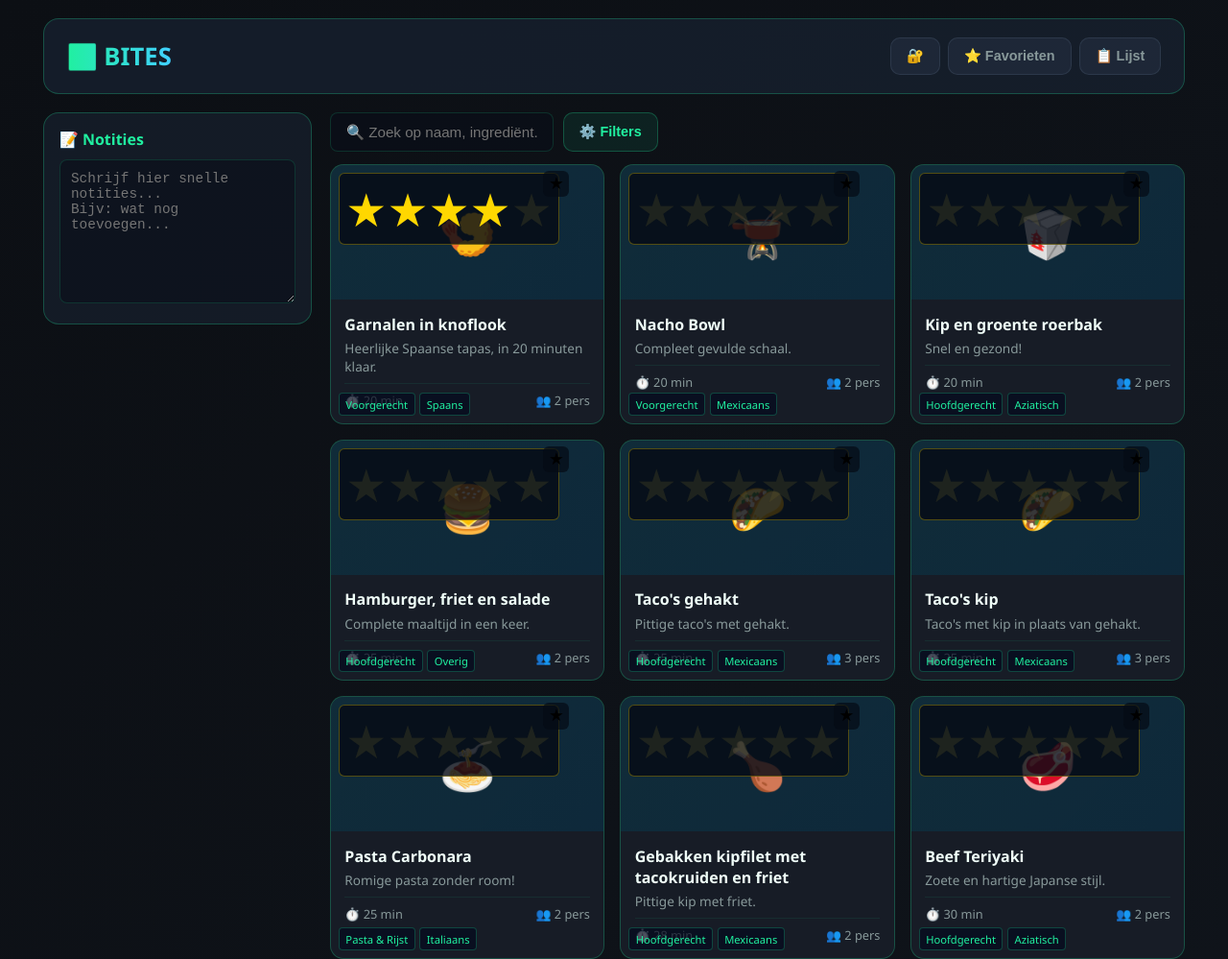
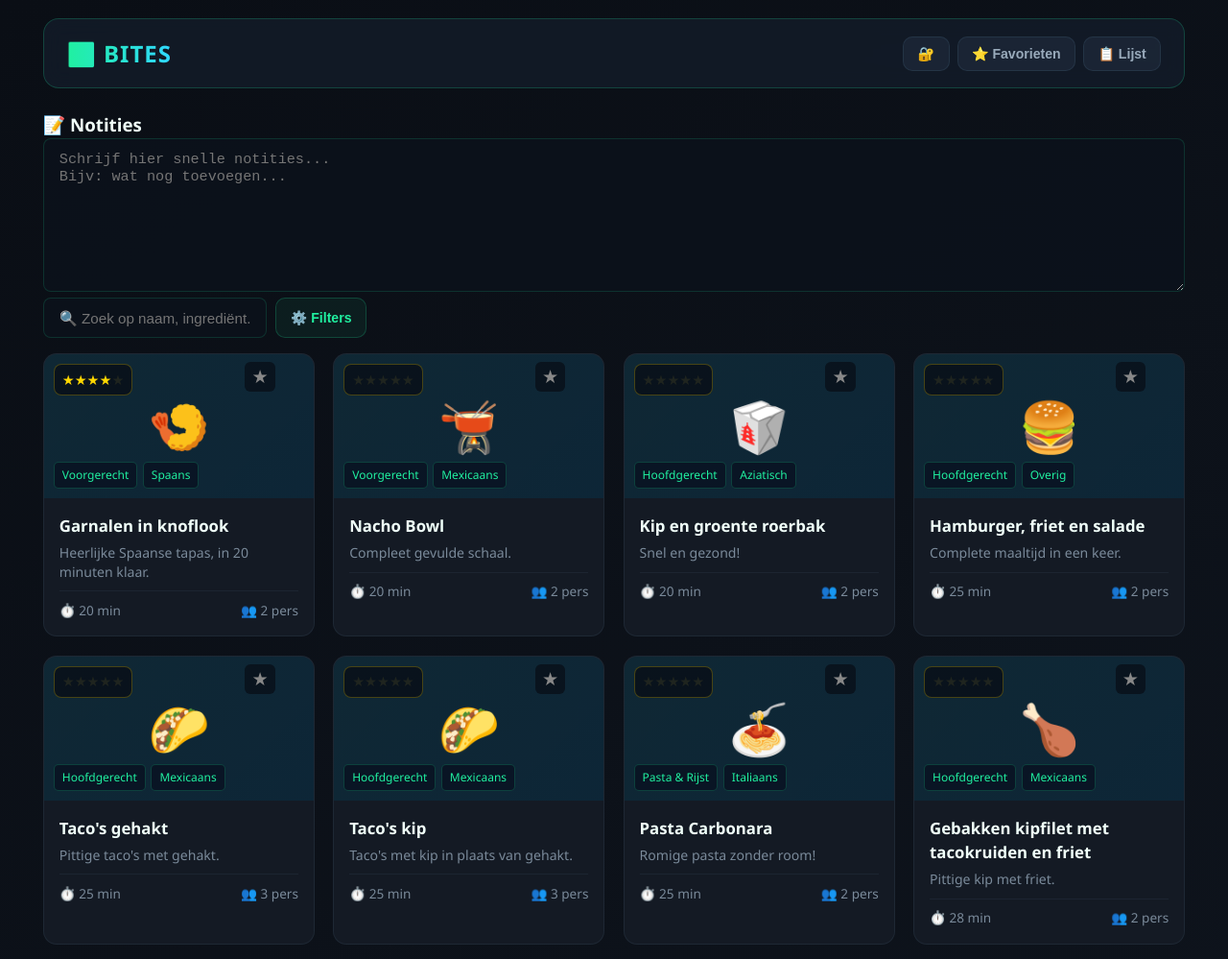
Before and after one commit to 0TL0/Bites, a plain HTML site: page index.html in a window 1280 px wide. Shown: the top 999 px of the page at 96% size. Drawn offline with Linux system fonts and the light colour scheme.

Commit message:
Update stijl.css

```diff
--- a/stijl.css
+++ b/stijl.css
@@ -1,24 +1,25 @@
 :root {
     --achtergrond: #0c0f14;
-    --kaart: #171c26;
-    --kaart-hover: #1f2633;
+    --kaart: #141a24;
+    --kaart-hover: #1a2130;
     --tekst: #f0fff9;
-    --grijs: #88999a;
+    --grijs: #7a8a9a;
     --groen: #20f0a0;
     --groen-donker: #00c080;
     --goud: #ffd700;
     --rood: #ff5566;
-    --rand: rgba(32, 240, 160, 0.25);
-    --neon: 0 0 8px var(--groen), 0 0 16px var(--groen-donker), 0 0 24px rgba(32,240,160,0.4);
+    --rand: rgba(32, 240, 160, 0.2);
+    --neon: 0 0 6px var(--groen), 0 0 12px rgba(32,240,160,0.35);
 }
 
 * {box-sizing:border-box;margin:0;padding:0;}
 
 body {
-    background: linear-gradient(135deg, #0c0f14 0%, #121820 100%);
+    background: linear-gradient(145deg, #0a0e15 0%, #111822 100%);
     color: var(--tekst);
-    font-family: Segoe UI, sans-serif;
+    font-family: 'Segoe UI', system-ui, sans-serif;
     min-height: 100vh;
+    line-height: 1.5;
 }
 
 .container {
@@ -28,48 +29,55 @@ body {
 }
 
 header {
-    background: rgba(25, 35, 50, 0.7);
+    background: rgba(20, 30, 45, 0.7);
     border: 1px solid var(--rand);
     border-radius: 16px;
-    padding: 1.2rem 1.5rem;
+    padding: 1.1rem 1.5rem;
     display: flex;
     flex-wrap: wrap;
     align-items: center;
     justify-content: space-between;
     gap: 0.8rem;
-    margin-bottom: 1.2rem;
+    margin-bottom: 1.5rem;
     position: sticky;
     top: 0.8rem;
     z-index: 100;
+    backdrop-filter: blur(10px);
 }
 
 .logo {
-    font-size: 1.6rem;
+    font-size: 1.5rem;
     font-weight: 800;
-    background: linear-gradient(90deg, var(--groen), #40d0ff);
+    background: linear-gradient(90deg, var(--groen), #30d8ff);
     -webkit-background-clip: text;
     -webkit-text-fill-color: transparent;
+    letter-spacing: 1px;
 }
 
-.acties {display:flex;gap:0.5rem;align-items:center;flex-wrap:wrap;}
+.acties {
+    display: flex;
+    gap: 0.5rem;
+    align-items: center;
+    flex-wrap: wrap;
+}
 
 .btn {
-    background: rgba(32,240,160,0.08);
+    background: rgba(32,240,160,0.06);
     color: var(--groen);
     border: 1px solid var(--rand);
-    padding: 0.6rem 1rem;
+    padding: 0.55rem 0.9rem;
     border-radius: 10px;
     cursor: pointer;
     font-weight: 600;
-    transition: all 0.25s ease;
-    font-size: 0.9rem;
+    transition: all 0.2s ease;
+    font-size: 0.88rem;
 }
 
 .btn:hover {
-    transform: translateY(-2px);
+    transform: translateY(-1px);
     border-color: var(--groen);
     box-shadow: var(--neon);
-    background: rgba(32,240,160,0.15);
+    background: rgba(32,240,160,0.12);
 }
 
 .btn.prim {
@@ -79,108 +87,79 @@ header {
 }
 
 .btn.prim:hover {
-    box-shadow: 0 0 10px #00c080, 0 0 20px rgba(0,192,128,0.4);
+    box-shadow: 0 0 8px #00c080, 0 0 16px rgba(0,192,128,0.3);
 }
 
 .btn.sec {
-    background: rgba(40,50,70,0.5);
-    color: var(--grijs);
-    border-color: rgba(80,100,120,0.3);
+    background: rgba(40,55,75,0.4);
+    color: #9ab;
+    border-color: rgba(80,110,140,0.2);
 }
 
 .btn.sec:hover {
     color: #40d0ff;
-    border-color: #40d0ff;
-    box-shadow: 0 0 6px #40d0ff, 0 0 14px rgba(64,208,255,0.3);
+    border-color: rgba(64,208,255,0.4);
+    box-shadow: 0 0 5px rgba(64,208,255,0.2);
 }
 
 .btn.rood {
-    background: rgba(255,60,80,0.1);
+    background: rgba(255,60,80,0.08);
     color: #ff7788;
-    border-color: rgba(255,80,100,0.25);
+    border-color: rgba(255,80,100,0.2);
 }
 
 .btn.rood:hover {
-    background: rgba(255,60,80,0.2);
-    box-shadow: 0 0 8px #ff4455;
-}
-
-.rij-hoofd {
-    display: grid;
-    grid-template-columns: 280px 1fr;
-    gap: 1.2rem;
-}
-
-.notitie-vak {
-    background: rgba(25,35,50,0.6);
-    border: 1px solid var(--rand);
-    border-radius: 16px;
-    padding: 1rem;
-    height: fit-content;
-    position: sticky;
-    top: 90px;
-}
-
-.notitie-vak h3 {
-    color: var(--groen);
-    margin-bottom: 0.6rem;
-    font-size: 1rem;
-}
-
-.notitie-vak textarea {
-    width: 100%;
-    background: rgba(10,15,25,0.6);
-    border: 1px solid rgba(32,240,160,0.15);
-    color: var(--tekst);
-    padding: 0.7rem;
-    border-radius: 8px;
-    font-size: 0.9rem;
-    resize: vertical;
-    min-height: 150px;
+    background: rgba(255,60,80,0.15);
+    box-shadow: 0 0 6px rgba(255,68,85,0.3);
 }
 
 .zoek-balk {
     display: flex;
     gap: 0.6rem;
     flex-wrap: wrap;
-    margin-bottom: 0.8rem;
+    margin-bottom: 1rem;
 }
 
 input, select, textarea {
-    background: rgba(10,15,25,0.7);
+    background: rgba(12,18,28,0.8);
     border: 1px solid rgba(32,240,160,0.15);
     color: var(--tekst);
     padding: 0.7rem 1rem;
     border-radius: 8px;
     font-size: 0.95rem;
     outline: none;
+    transition: border 0.2s, box-shadow 0.2s;
 }
 
 input:focus, select:focus, textarea:focus {
     border-color: var(--groen);
-    box-shadow: 0 0 0 2px rgba(32,240,160,0.15);
+    box-shadow: 0 0 0 2px rgba(32,240,160,0.1);
 }
 
 .filter-uitklap {
     display: none;
-    grid-template-columns: repeat(auto-fit, minmax(160px, 1fr));
-    gap: 0.6rem;
-    margin-bottom: 1rem;
+    grid-template-columns: repeat(auto-fit, minmax(180px, 1fr));
+    gap: 0.7rem;
+    margin-bottom: 1.2rem;
+    padding: 1rem;
+    background: rgba(20,30,45,0.5);
+    border-radius: 12px;
+    border: 1px solid var(--rand);
 }
 
 .filter-uitklap.aan {display:grid;}
 
 .rooster {
     display: grid;
-    grid-template-columns: repeat(auto-fill, minmax(260px, 1fr));
-    gap: 1rem;
+    grid-template-columns: repeat(auto-fill, minmax(280px, 1fr));
+    gap: 1.2rem;
 }
 
-.rooster.lijst {grid-template-columns:1fr;gap:0.4rem;}
+.rooster.lijst {grid-template-columns:1fr;gap:0.5rem;}
 
 .kaart {
     background: var(--kaart);
-    border: 1px solid var(--rand);
+    border: 1px solid rgba(60,80,100,0.25);
     border-radius: 14px;
     overflow: hidden;
     display: flex;
@@ -191,90 +170,95 @@ input:focus, select:focus, textarea:focus {
 }
 
 .kaart:hover {
-    transform: translateY(-4px);
-    border-color: var(--groen);
-    box-shadow: 0 0 10px rgba(32,240,160,0.15), 0 10px 25px rgba(0,0,0,0.3);
+    transform: translateY(-3px);
+    border-color: rgba(32,240,160,0.4);
+    box-shadow: 0 4px 20px rgba(0,0,0,0.3), 0 0 10px rgba(32,240,160,0.1);
     background: var(--kaart-hover);
 }
 
 .kaart-foto {
-    height: 140px;
-    background: linear-gradient(135deg, rgba(0,80,100,0.3), rgba(0,60,90,0.4));
+    height: 150px;
+    background: linear-gradient(135deg, rgba(0,80,100,0.25), rgba(0,60,90,0.35));
     display: flex;
     align-items: center;
     justify-content: center;
-    font-size: 3rem;
+    font-size: 3.2rem;
+    position: relative;
 }
 
 .kaart-foto img {width:100%;height:100%;object-fit:cover;}
 
 .kaart-ster {
     position: absolute;
-    top: 8px;
-    left: 8px;
-    background: rgba(5,10,20,0.8);
-    padding: 0.25rem 0.4rem;
-    border-radius: 6px;
-    border: 1px solid rgba(255,215,0,0.3);
+    top: 10px;
+    left: 10px;
+    background: rgba(8,12,20,0.75);
+    padding: 0.3rem 0.5rem;
+    border-radius: 8px;
+    border: 1px solid rgba(255,215,0,0.25);
     color: var(--goud);
+    font-size: 0.9rem;
 }
 
 .kaart-fav {
     position: absolute;
-    top: 6px;
-    right: 36px;
-    background: rgba(5,10,20,0.7);
+    top: 8px;
+    right: 40px;
+    background: rgba(8,12,20,0.7);
     border: none;
-    font-size: 1.1rem;
+    font-size: 1.2rem;
     cursor: pointer;
-    padding: 0.2rem 0.35rem;
+    padding: 0.25rem 0.45rem;
     border-radius: 6px;
+    color: #888;
+    transition: all 0.2s;
 }
 
 .kaart-fav.ja {color:var(--goud);text-shadow:0 0 4px var(--goud);}
+.kaart-fav:hover {transform: scale(1.15);}
 
 .kaart-bewerk {
     position: absolute;
-    top: 6px;
-    right: 8px;
-    background: rgba(5,10,20,0.7);
+    top: 8px;
+    right: 10px;
+    background: rgba(8,12,20,0.7);
     border: none;
     color: var(--groen);
-    font-size: 0.9rem;
+    font-size: 0.95rem;
     cursor: pointer;
-    padding: 0.25rem 0.4rem;
+    padding: 0.25rem 0.45rem;
     border-radius: 6px;
 }
 
 .kaart-labels {
     position: absolute;
-    bottom: 8px;
-    left: 8px;
+    bottom: 10px;
+    left: 10px;
     display: flex;
-    gap: 0.3rem;
+    gap: 0.35rem;
     flex-wrap: wrap;
 }
 
 .kaart-label {
-    background: rgba(5,10,30,0.7);
-    padding: 0.2rem 0.4rem;
-    border-radius: 4px;
-    font-size: 0.7rem;
+    background: rgba(8,15,30,0.7);
+    padding: 0.25rem 0.5rem;
+    border-radius: 5px;
+    font-size: 0.75rem;
     color: var(--groen);
-    border: 1px solid rgba(32,240,160,0.25);
+    border: 1px solid rgba(32,240,160,0.2);
 }
 
-.kaart-inhoud {padding:0.9rem;}
-.kaart-naam {font-size:1rem;font-weight:700;margin-bottom:0.3rem;}
-.kaart-kort {font-size:0.85rem;color:var(--grijs);margin-bottom:0.5rem;}
-.kaart-info {display:flex;justify-content:space-between;font-size:0.8rem;color:var(--grijs);border-top:1px solid rgba(32,240,160,0.08);padding-top:0.5rem;}
+.kaart-inhoud {padding:1rem;}
+.kaart-naam {font-size:1.05rem;font-weight:700;margin-bottom:0.4rem;}
+.kaart-kort {font-size:0.88rem;color:var(--grijs);margin-bottom:0.6rem;line-height:1.4;}
+.kaart-info {display:flex;justify-content:space-between;font-size:0.85rem;color:var(--grijs);border-top:1px solid rgba(60,80,100,0.2);padding-top:0.6rem;}
 
 .venster {
     display: none;
     position: fixed;
     inset: 0;
-    background: rgba(5,8,15,0.88);
-    backdrop-filter: blur(10px);
+    background: rgba(5,8,15,0.9);
+    backdrop-filter: blur(12px);
     align-items: center;
     justify-content: center;
     z-index: 1000;
@@ -284,17 +268,18 @@ input:focus, select:focus, textarea:focus {
 .venster.aan {display:flex;}
 
 .venster-inhoud {
-    background: rgba(20,28,40,0.95);
+    background: rgba(18,26,40,0.95);
     border: 1px solid var(--rand);
     width: min(100%, 600px);
     max-height: 90vh;
     border-radius: 16px;
     display: flex;
     flex-direction: column;
+    box-shadow: 0 10px 40px rgba(0,0,0,0.4);
 }
 
 .venster-kop {
-    padding: 1rem 1.3rem;
+    padding: 1.1rem 1.4rem;
     background: rgba(10,15,25,0.5);
     display: flex;
     justify-content: space-between;
@@ -303,26 +288,33 @@ input:focus, select:focus, textarea:focus {
 }
 
 .venster-kop h3 {color:var(--groen);font-size:1.1rem;}
-.sluit {background:none;border:none;color:var(--grijs);font-size:1.5rem;cursor:pointer;}
+.sluit {background:none;border:none;color:var(--grijs);font-size:1.5rem;cursor:pointer;line-height:1;transition:color 0.2s;}
 .sluit:hover {color:var(--groen);}
 
 .venster-body {
-    padding: 1.3rem;
+    padding: 1.4rem;
     overflow-y: auto;
     display: flex;
     flex-direction: column;
-    gap: 0.7rem;
+    gap: 0.75rem;
 }
 
 .venster-body label {font-size:0.85rem;color:var(--grijs);font-weight:500;}
-.knop-rij {display:flex;gap:0.6rem;flex-wrap:wrap;margin-top:0.5rem;}
+.knop-rij {display:flex;gap:0.7rem;flex-wrap:wrap;margin-top:0.5rem;}
 .knop-rij .btn {flex:1;min-width:100px;}
 
-.sterren {display:flex;gap:0.1rem;font-size:1.8rem;cursor:pointer;}
-.sterren span {color:rgba(100,90,40,0.3);transition:all 0.15s;}
-.sterren span.aan {color:var(--goud);text-shadow:0 0 4px rgba(255,215,0,0.3);}
+.sterren {display:flex;gap:0.15rem;font-size:1.8rem;cursor:pointer;}
+.sterren span {color:rgba(100,90,40,0.25);transition:all 0.15s;}
+.sterren span.aan {color:var(--goud);text-shadow:0 0 4px rgba(255,215,0,0.25);}
 
-@media (max-width: 900px) {
-    .rij-hoofd {grid-template-columns:1fr;}
-    .notitie-vak {position:static;}
+#notitieVak {
+    width: 100%;
+    min-height: 160px;
+    resize: vertical;
 }
+
+@media (max-width: 700px) {
+    header {flex-direction:column;align-items:flex-start;}
+    .acties {width:100%;justify-content:flex-start;}
+    .rooster {grid-template-columns:1fr;}
+}
```
